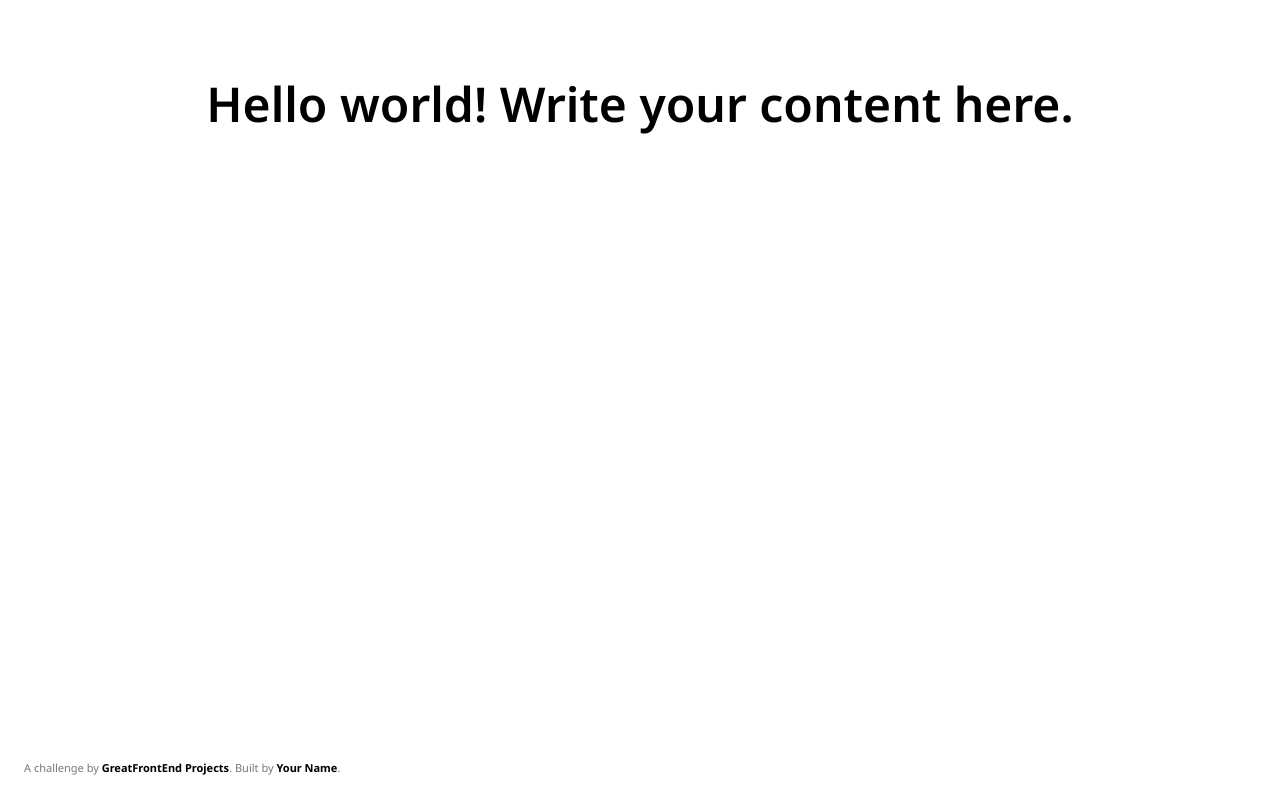
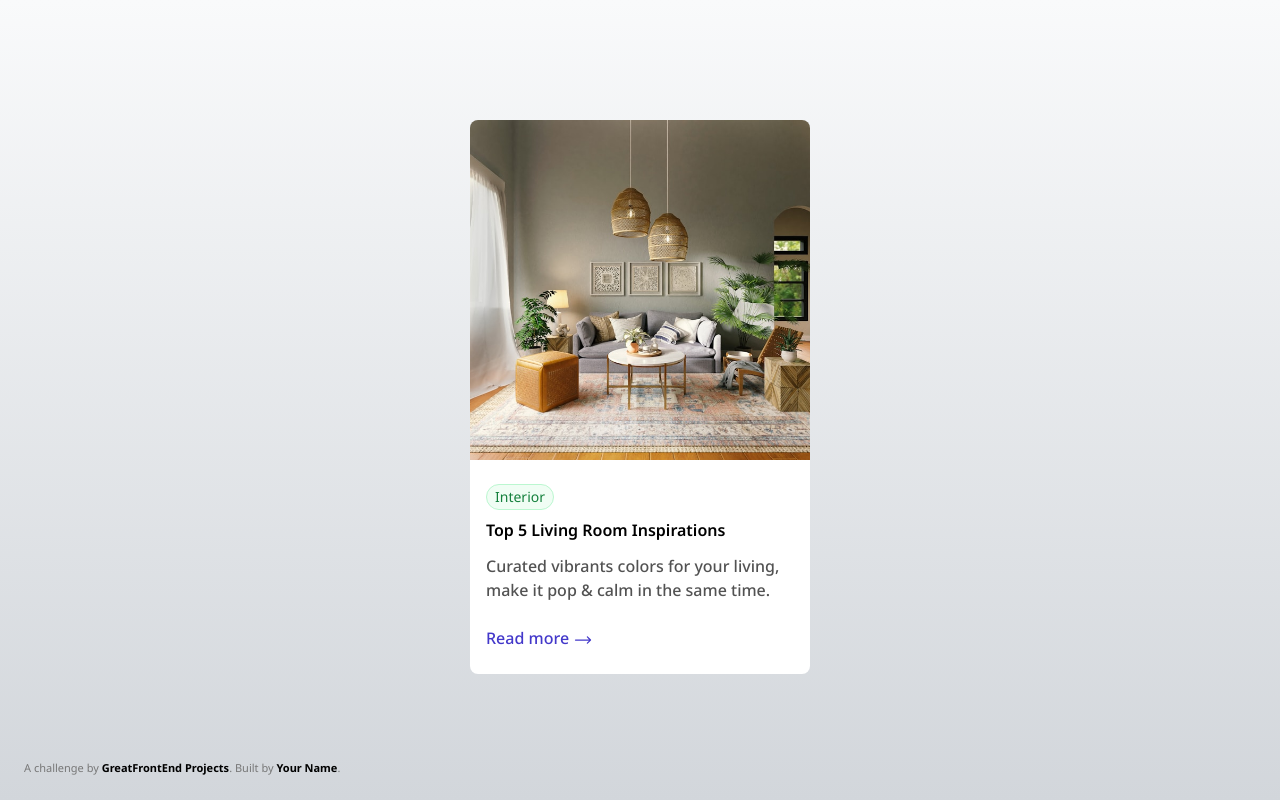
Before and after one commit to vikramwupadrasta/greatfrontendprojects, a plain HTML site: page blog-card-starter/blog-card/index.html in a window 1280 px wide. Drawn offline with nearby package versions, Linux system fonts and the light colour scheme.

Commit message:
finish project

```diff
--- a/blog-card-starter/blog-card/index.html
+++ b/blog-card-starter/blog-card/index.html
@@ -17,6 +17,17 @@
       If you're not using Tailwind, you may delete the <script> -->
     <!-- Get started on Tailwind: https://tailwindcss.com/docs/installation/play-cdn -->
     <script src="https://cdn.tailwindcss.com"></script>
+    <script>
+      tailwind.config = {
+        theme: {
+          extend: {
+            fontFamily:{
+              'sans':['"Noto Sans"']
+            }
+          }
+        }
+      }
+    </script>
 
     <link rel="icon" href="img/favicon.ico" sizes="any" />
     <style>
@@ -25,10 +36,29 @@
   </head>
   <body>
     <!-- Add your site or application content here -->
-    <h1 class="text-5xl text-center font-semibold pt-20">
-      Hello world! Write your content here.
-    </h1>
-
+<!--    <h1 class="text-5xl text-center font-semibold pt-20">-->
+<!--      Hello world! Write your content here.-->
+<!--    </h1>-->
+    <div class="flex flex-col bg-gradient-to-b w-screen h-screen items-center from-gray-50 to-[#d2d6db] py-[120px]">
+      <div class="w-[340px] rounded-lg overflow-hidden">
+        <img src="img/spacejoy-YqFz7UMm8qE-unsplash.jpg" class="object-cover">
+        <div class="bg-white px-4 py-6 flex flex-col gap-3">
+          <div class="flex flex-col gap-2">
+            <div class="text-sm text-green-700 bg-green-50 rounded-full px-2 py-0.5 w-fit opacity-100 border border-solid border-green-200 font-sans">Interior</div>
+            <p class="font-sans font-semibold">Top 5 Living Room Inspirations</p>
+          </div>
+          <div class="flex flex-col gap-6">
+            <p class="font-medium text-neutral-600 font-sans">Curated vibrants colors for your living, make it pop & calm in the same time.</p>
+            <div >
+              <a class="text-indigo-700 font-medium font-sans" href="#">Read more </a>
+              <svg xmlns="http://www.w3.org/2000/svg" width="20px" height="20px" viewBox="0 0 24 24" class="fill-indigo-700 inline">
+                <path fillRule="evenodd" d="M16.72 7.72a.75.75 0 0 1 1.06 0l3.75 3.75a.75.75 0 0 1 0 1.06l-3.75 3.75a.75.75 0 1 1-1.06-1.06l2.47-2.47H3a.75.75 0 0 1 0-1.5h16.19l-2.47-2.47a.75.75 0 0 1 0-1.06Z" clipRule="evenodd" />
+              </svg>
+            </div>
+          </div>
+        </div>
+      </div>
+    </div>
     <!-- Interior
       Top 5 Living Room Inspirations
       Curated vibrants colors for your living, make it pop & calm in the same time.
--- a/blog-card-starter/blog-card/js/index.js
+++ b/blog-card-starter/blog-card/js/index.js
@@ -1,2 +1,2 @@
 // Write custom JavaScript here.
-// You may ignore this file and delete if if JavaScript is not required for your challenge.
+// You may ignore this file and delete if if JavaScript is not required for your challenge
```
Also changed, not shown: blog-card-starter/blog-card/css/style.css (line endings or trailing spaces).
